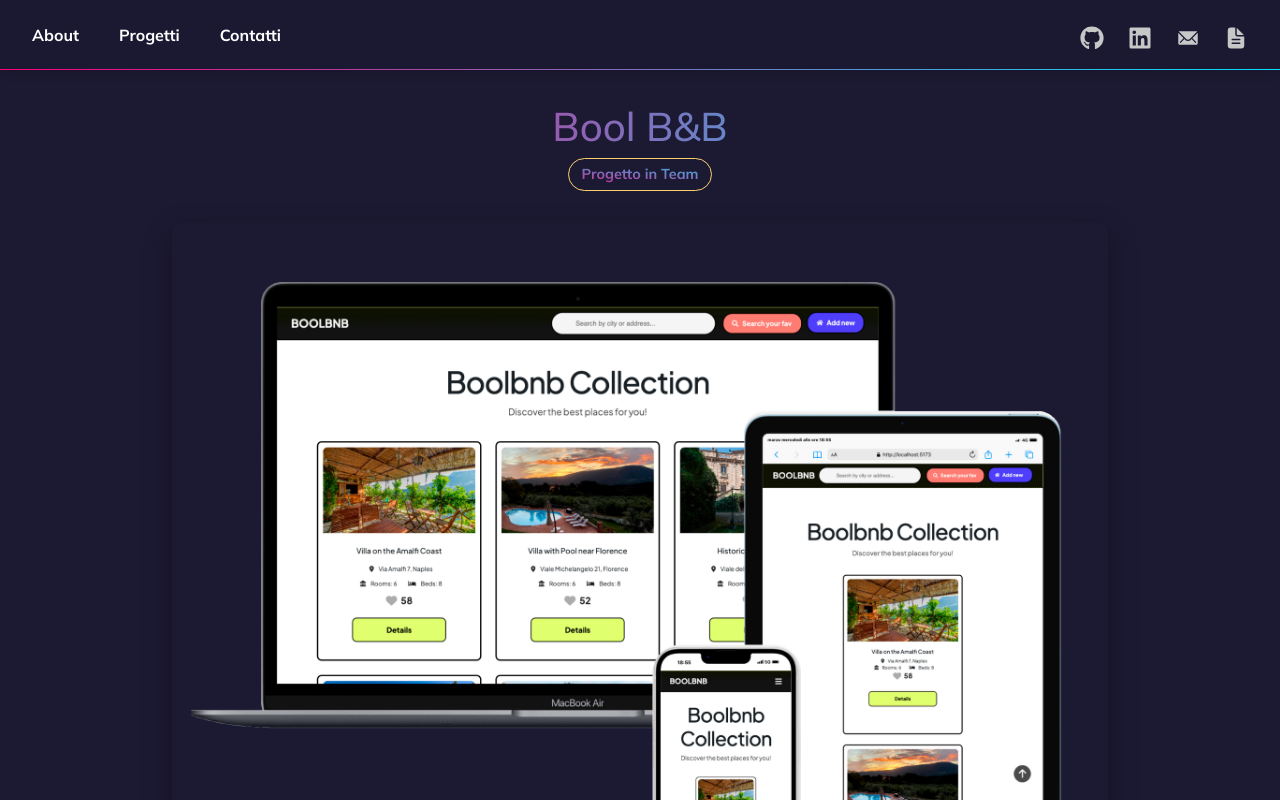
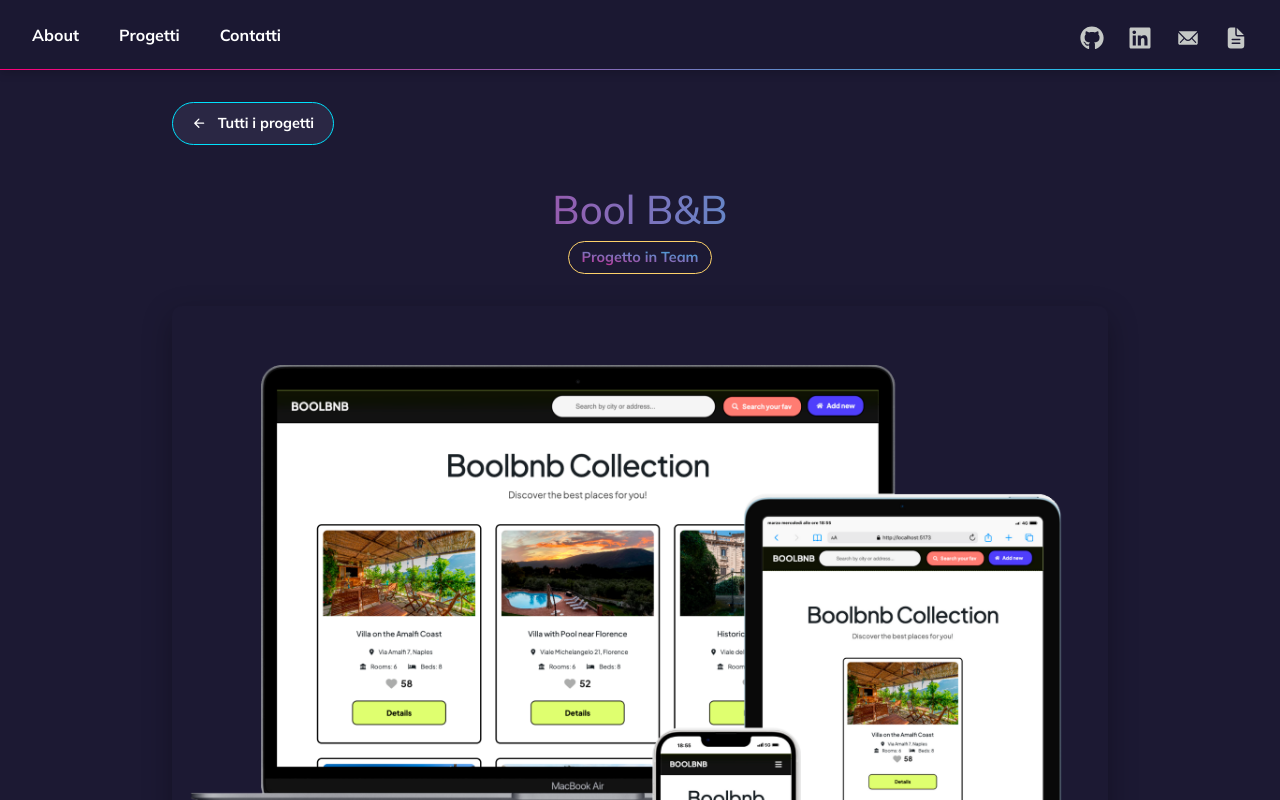
Before and after one commit to eleonoracappellesso/personal-portfolio, a React (Vite) app: page /progetti/bool-bnb in a window 1280 px wide. Shown: the top 800 px of the page. Built offline with nearby package versions, Linux system fonts and the light colour scheme.

Commit message:
fixed some errors in navigation links

```diff
--- a/package.json
+++ b/package.json
@@ -19,6 +19,7 @@
     "react-dom": "^19.1.0",
     "react-icons": "^5.5.0",
     "react-router-dom": "^7.4.0",
+    "react-scroll": "^1.9.3",
     "react-slick": "^0.30.3",
     "react-tsparticles": "^2.12.2",
     "slick-carousel": "^1.8.1",
--- a/src/components/Header.jsx
+++ b/src/components/Header.jsx
@@ -1,21 +1,51 @@
-import { Link } from "react-router-dom";
+import { useLocation } from 'react-router-dom';
+import { Link as ScrollLink } from "react-scroll";
 import styles from "./Header.module.css";
 import { FaGithub, FaLinkedin } from "react-icons/fa";
 import { IoIosMail } from "react-icons/io";
 import { IoDocumentText } from "react-icons/io5";
 
+export default function Header() {
+    // Ottiengo la posizione corrente dell'URL
+    const location = useLocation();
 
-export default function Header() {
+    // Controllo se siamo sulla homepage
+    const isHomepage = location.pathname === '/';
+
+    // Creo un array per i link per rendere il codice più pulito
+    const navLinks = [
+        { to: "chi-sono", label: "About" },
+        { to: "progetti", label: "Progetti" },
+        { to: "contatti", label: "Contatti" },
+    ];
+
     return (
         <header className={styles.header}>
-            {/* Link di Navigazione Interna */}
             <nav className={styles.navLinks}>
-                <a href="/#chi-sono">About</a>
-                <a href="/#progetti">Progetti</a>
-                <a href="/#contatti">Contatti</a>
+                {navLinks.map(link => (
+                    // Renderizzazione Condizionale per ogni link
+                    isHomepage ? (
+                        // SE SIAMO SULLA HOMEPAGE: Usa react-scroll
+                        <ScrollLink
+                            key={link.to}
+                            activeClass={styles.active}
+                            to={link.to}
+                            spy={true}
+                            smooth={true}
+                            offset={-80}
+                            duration={500}
+                        >
+                            {link.label}
+                        </ScrollLink>
+                    ) : (
+                        // SE NON SIAMO SULLA HOMEPAGE: Usa un link normale
+                        <a key={link.to} href={`/#${link.to}`}>
+                            {link.label}
+                        </a>
+                    )
+                ))}
             </nav>
 
-            {/* Link Social e Esterni */}
             <div className={styles.socialLinks}>
                 <a href="https://github.com/eleonoracappellesso" target="_blank" rel="noopener noreferrer" aria-label="GitHub">
                     <FaGithub />
--- a/src/components/Header.module.css
+++ b/src/components/Header.module.css
@@ -24,7 +24,6 @@
 .navLinks {
     display: flex;
     gap: 2.5rem;
-    /* Aumentiamo un po' lo spazio */
 }
 
 .navLinks a {
@@ -33,8 +32,14 @@
     font-weight: bold;
     font-size: 1rem;
     position: relative;
-    /* Necessario per lo pseudo-elemento ::after */
     transition: color 0.3s ease;
+    cursor: pointer;
+    /* Importante per react-scroll */
+}
+
+.navLinks a:hover {
+    color: var(--light-blue);
+    /* L'hover cambia solo il colore del testo */
 }
 
 .navLinks a::after {
@@ -46,21 +51,19 @@
     left: 0;
     background: linear-gradient(90deg, var(--pink), var(--light-blue));
     transform: scaleX(0);
-    /* Parte invisibile */
     transform-origin: center;
     transition: transform 0.3s ease-out;
 }
 
-.navLinks a:hover {
-    color: var(--text);
-    /* Il colore non cambia, l'effetto è sulla linea */
+/* La linea appare solo quando il link è attivo */
+.navLinks .active::after {
+    transform: scaleX(1);
 }
 
-.navLinks a:hover::after {
-    transform: scaleX(1);
-    /* La linea appare al hover */
+/* Il testo del link attivo diventa celeste */
+.navLinks .active {
+    color: var(--light-blue);
 }
-
 
 /* Stili per i link social a destra */
 .socialLinks {
--- a/src/pages/DettagliProgetto.jsx
+++ b/src/pages/DettagliProgetto.jsx
@@ -2,9 +2,10 @@ import { useParams, Link, useNavigate } from "react-router-dom";
 import { useEffect } from "react";
 import { motion } from "framer-motion";
 import { progetti } from "../data/projects"; // Importa i dati
+import { IoArrowBack } from "react-icons/io5";
 import styles from "./DettagliProgetto.module.css";
 
-export default function ProgettoDettaglio() {
+export default function DettagliProgetto() {
     const { slug } = useParams(); // Legge lo 'slug' dalla URL
     const navigate = useNavigate();
 
@@ -33,6 +34,12 @@ export default function ProgettoDettaglio() {
             animate={{ opacity: 1 }}
             transition={{ duration: 0.5 }}
         >
+
+            <Link to="/#progetti" className={styles.backButton}>
+                <IoArrowBack />
+                Tutti i progetti
+            </Link>
+
             <div className={styles.header}>
                 <h1 className={styles.title}>{progetto.titolo}</h1>
                 <span className={styles.typeLabel}>{progetto.type}</span>
--- a/src/pages/DettagliProgetto.module.css
+++ b/src/pages/DettagliProgetto.module.css
@@ -1,3 +1,43 @@
+/* Stili per il link di ritorno */
+.backButton {
+    display: inline-flex;
+    align-items: center;
+    gap: 0.7rem;
+    /* Un po' più di spazio per un bottone */
+
+    background-color: #2a2744;
+    /* Sfondo scuro, coerente con il tema */
+    color: var(--text);
+    /* Testo bianco di default */
+    border: 1px solid var(--light-blue);
+    /* Bordo azzurro per definirlo */
+
+    padding: 0.6rem 1.2rem;
+    /* Padding per dargli spessore */
+    border-radius: 50px;
+    /* Bordi molto arrotondati per un look "pillola" */
+
+    text-decoration: none;
+    font-weight: bold;
+    font-size: 0.9rem;
+    margin-bottom: 2.5rem;
+
+    /* Transizione fluida per tutti gli effetti */
+    transition: background-color 0.3s ease, color 0.3s ease, transform 0.3s ease, box-shadow 0.3s ease;
+}
+
+.backButton:hover {
+    background-color: var(--light-blue);
+    /* Sfondo che diventa azzurro */
+    color: var(--navy);
+    /* Testo che diventa scuro per contrasto */
+    transform: translateY(-3px);
+    /* Leggero sollevamento */
+    box-shadow: 0 5px 15px rgba(0, 225, 253, 0.3);
+    /* Ombra luminosa azzurra */
+}
+
+
 .container {
     max-width: 1000px;
     margin: 0 auto;
```
Also changed, not shown: 1 other file (tests, documents, lock files or other folders).
